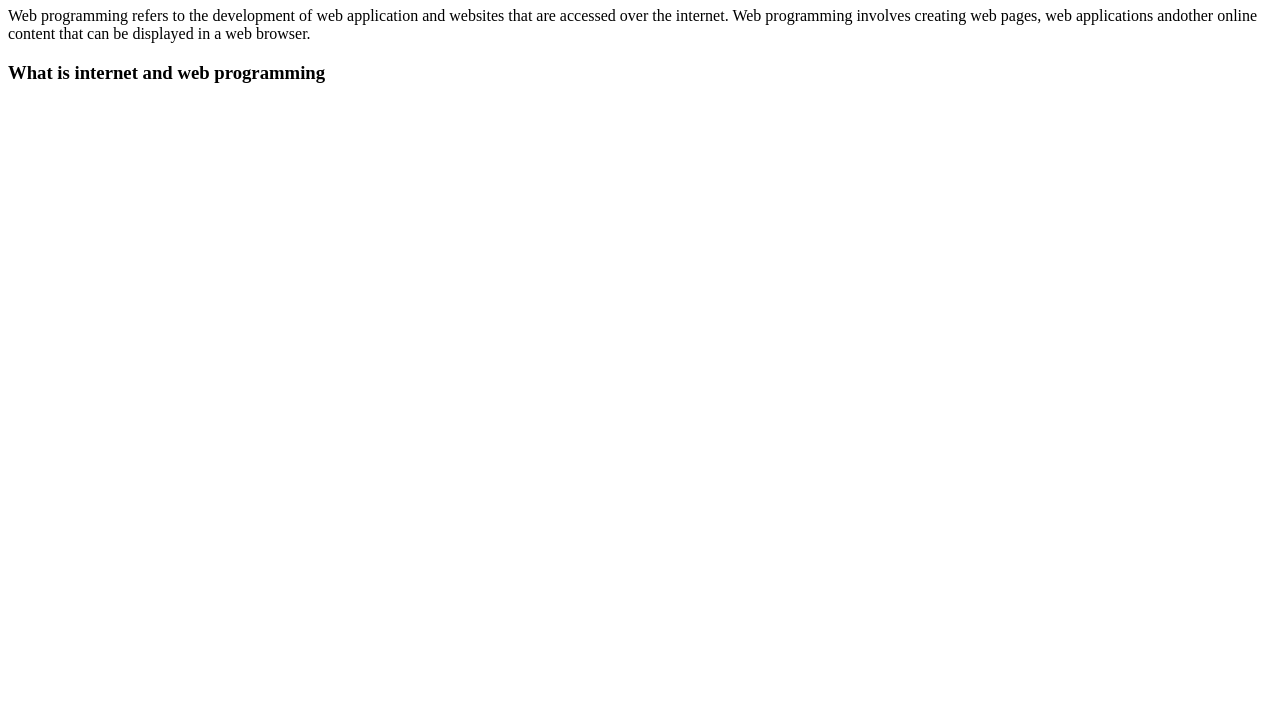
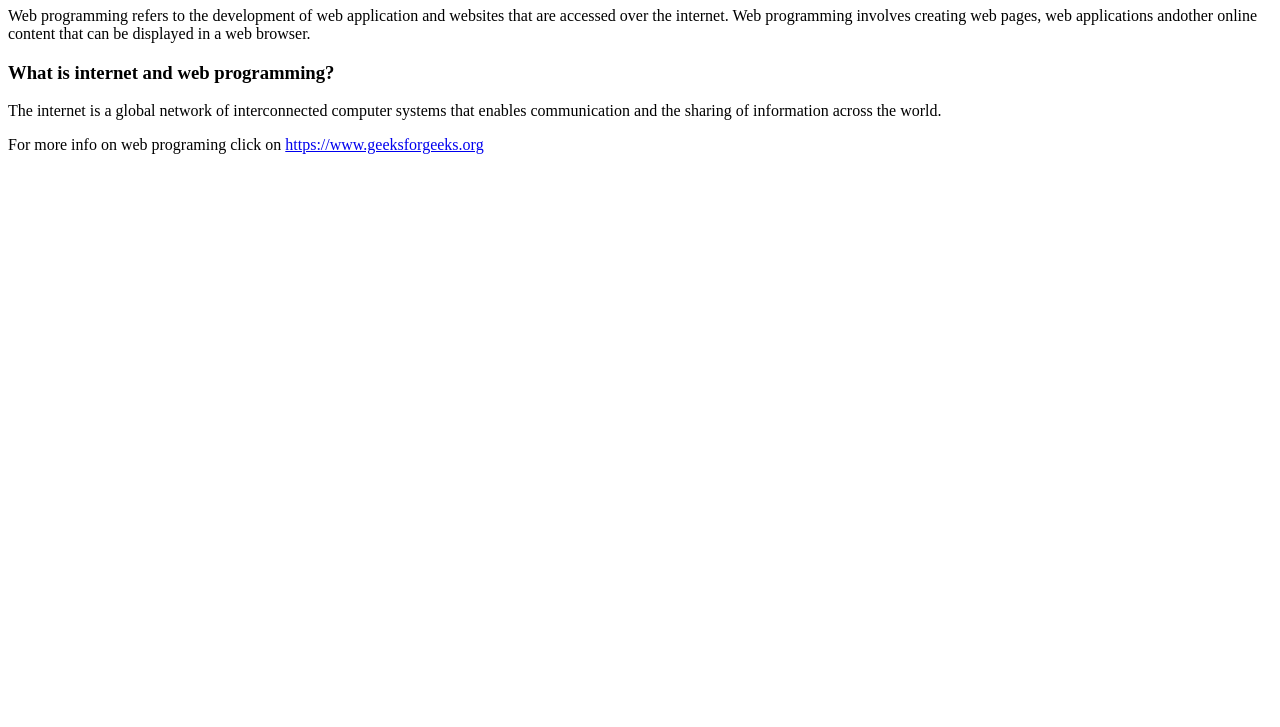
Before and after one commit to Davoleeee/web3, a plain HTML site: page index.html in a window 1280 px wide. Shown: the part 73-800 px from the top of the page. Drawn offline with Linux system fonts and the light colour scheme.

Commit message:
add paragraph and link

```diff
--- a/index.html
+++ b/index.html
@@ -8,6 +8,8 @@
 <body>
     <h1>WEB PROGRAMMING </h1>
     <P>Web programming refers to the development of web application and websites that are accessed over the internet. Web programming involves creating web pages, web applications andother online content that can be displayed in a web browser.</P>
-    <h3>What is internet and web programming</h3>
+    <h3>What is internet and web programming?</h3>
+    <p>The internet is a global network of interconnected computer systems that enables communication and the sharing of information across the world.</p>
+    <p>For more info on web programing click on <a href="web programing">https://www.geeksforgeeks.org</a></p>
 </body>
 </html>
```
